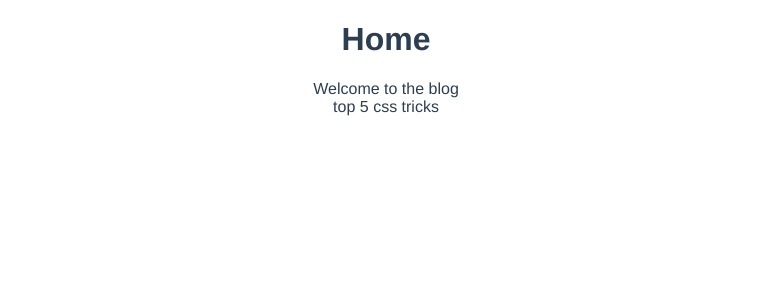
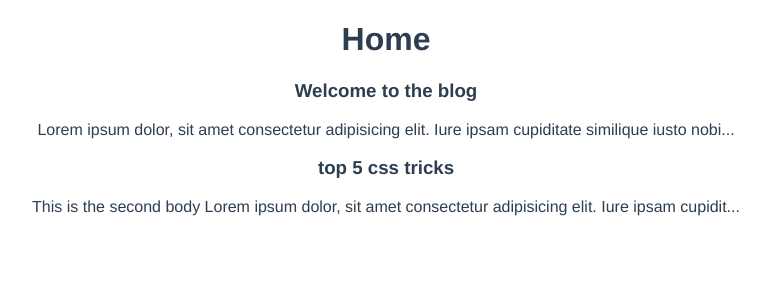
Before and after one commit to dineshbajgain/vue3-blog, a Vue app: page / in a window 1280 px wide. Shown: the top 300 px of the page, without its empty margins (254-1024 px from the left). Built offline with nearby package versions, Linux system fonts and the light colour scheme.

Commit message:
Single Post and computed method added

```diff
--- a/src/components/SinglePost.vue
+++ b/src/components/SinglePost.vue
@@ -1,14 +1,24 @@
 <template>
   <div>
+      <h3>
       {{post.title}}
+      </h3>
+      <p>
+        {{snippet}}
+      </p>
   </div>
 </template>
 
 <script>
+import { computed } from '@vue/reactivity'
 export default {
     props:['post'],
-    setup(){
+    setup(props){
+        const snippet = computed (()=>{
+            return props.post.body.substring(0,100)+'...'
+        })
 
+        return { snippet }
     }
 }
 </script>
```
